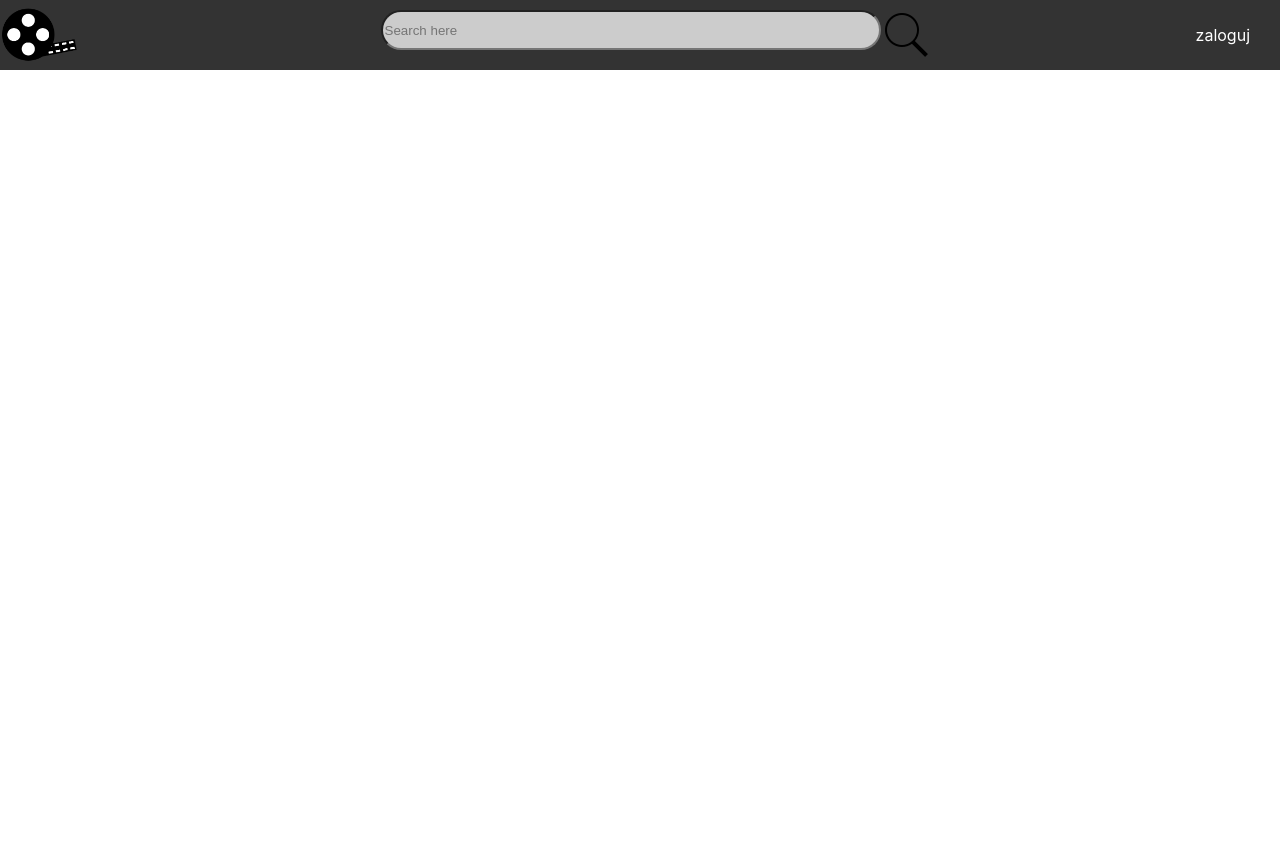
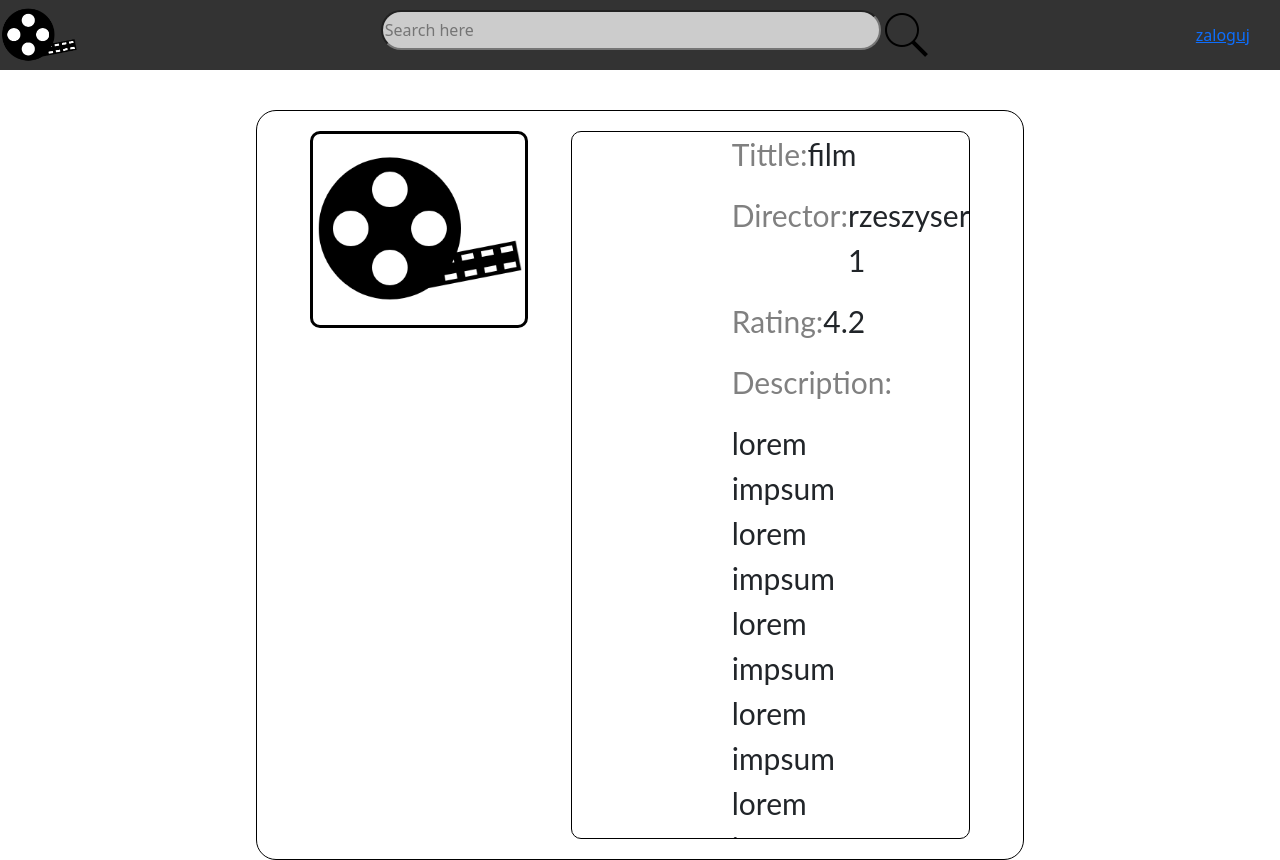
Before and after one commit to ldgeyexea/react_film_database, a React (Create React App) app: page /add in a window 1280 px wide. Before the commit this address had no page. Before the commit the page ends 800 px from the top, so only its background shows below. Built offline with nearby package versions, Linux system fonts and the light colour scheme.

Commit message:
components login register added

```diff
--- a/src/App.js
+++ b/src/App.js
@@ -5,6 +5,8 @@ import Searchbar from "./components/searchbar";
 import Dashboard from "./components/Dashboard";
 import UserPage from "./components/UserPage";
 import FilmPage from "./components/FilmPage";
+import Login from "./components/Login";
+import Register from "./components/Register";
 
 function App() {
     return (
@@ -14,6 +16,10 @@ function App() {
                 <Route path="/"         element=    {<Dashboard/>}>     </Route>
                 <Route path="/user"     element=    {<UserPage/>}>      </Route>
                 <Route path="/movie"    element=    {<FilmPage/>}>      </Route>
+                <Route path="/add"      element=    {<FilmPage/>}>      </Route>
+                <Route path="/signIn"   element=    {<Login/>}>      </Route>
+                <Route path="/SignUp"   element=    {<Register/>}>      </Route>
+
             </Routes>
         </StrictMode>
 
--- a/src/components/Dashboard.js
+++ b/src/components/Dashboard.js
@@ -11,12 +11,19 @@ class Dashboard extends React.Component {
 
     render() {
         return (
-            <div>
+            <div style={{margin:10}}>
                 <div className={"sectionContainer"}>
                     <h2 className="heading">Top Movies</h2>
                     <div className={"topMoveiesContainer"}>
 
                         <div className={"topMovies"}>
+                            <MovieCard title={"film1"} description={"opis1"} director={"piotr Dawid"}/>
+                            <MovieCard title={"film1"} description={"opis1"} director={"piotr Dawid"}/>
+                            <MovieCard title={"film1"} description={"opis1"} director={"piotr Dawid"}/>
+                            <MovieCard title={"film1"} description={"opis1"} director={"piotr Dawid"}/>
+                            <MovieCard title={"film1"} description={"opis1"} director={"piotr Dawid"}/>
+                            <MovieCard title={"film1"} description={"opis1"} director={"piotr Dawid"}/>
+                            <MovieCard title={"film1"} description={"opis1"} director={"piotr Dawid"}/>
                             <MovieCard title={"film1"} description={"opis1"} director={"piotr Dawid"}/>
                             <MovieCard title={"film1"} description={"opis1"} director={"piotr Dawid"}/>
                             <MovieCard title={"film1"} description={"opis1"} director={"piotr Dawid"}/>
@@ -37,6 +44,13 @@ class Dashboard extends React.Component {
                             <MovieCard title={"film1"} description={"opis1"} director={"piotr Dawid"}/>
                             <MovieCard title={"film1"} description={"opis1"} director={"piotr Dawid"}/>
                             <MovieCard title={"film1"} description={"opis1"} director={"piotr Dawid"}/>
+                            <MovieCard title={"film1"} description={"opis1"} director={"piotr Dawid"}/>
+                            <MovieCard title={"film1"} description={"opis1"} director={"piotr Dawid"}/>
+                            <MovieCard title={"film1"} description={"opis1"} director={"piotr Dawid"}/>
+                            <MovieCard title={"film1"} description={"opis1"} director={"piotr Dawid"}/>
+                            <MovieCard title={"film1"} description={"opis1"} director={"piotr Dawid"}/>
+                            <MovieCard title={"film1"} description={"opis1"} director={"piotr Dawid"}/>
+                            <MovieCard title={"film1"} description={"opis1"} director={"piotr Dawid"}/>
                         </div>
                     </div>
                 </div>
--- a/src/components/FilmPage.js
+++ b/src/components/FilmPage.js
@@ -9,10 +9,10 @@ class FilmPage extends React.Component {
 
         super(props);
         this.state = {
-            title:"Tytuł filmu:film",
-            director:" rzeszyser 1",
-            description:"lorem impsum  lorem impsum  lorem impsum  lorem impsum  lorem impsum  lorem impsum  lorem impsum  lorem impsum  lorem impsum  lorem impsum  lorem impsum  lorem impsum  lorem impsum ",
-            rating:4.2,
+            title: "film",
+            director: " rzeszyser 1",
+            description: "lorem impsum  lorem impsum  lorem impsum  lorem impsum  lorem impsum  lorem impsum  lorem impsum  lorem impsum  lorem impsum  lorem impsum  lorem impsum  lorem impsum  lorem impsum ",
+            rating: 4.2,
         }
     }
 
@@ -23,10 +23,25 @@ class FilmPage extends React.Component {
                     <img className={"filmPageImage"} src={placeholder}/>
                 </div>
                 <div className={"filmPageInfoContainer"}>
-                    <h3 className={"headingLeft"}>Tittle:{this.state.title}</h3>
-                    <h3 className={"headingLeft"}>Tittle:{this.state.director}</h3>
-                    <h3 className={"headingLeft"}>Tittle:{this.state.description}</h3>
-                    <h3 className={"headingLeft"}>Rating:{this.state.rating}</h3>
+                    <div className={"filmInfo"}>
+                        <p className={"filmSpecType"}>Tittle:</p>
+                        <p className={"filmSpec"}>{this.state.title}</p>
+                    </div>
+                    <div className={"filmInfo"}>
+                        <p className={"filmSpecType"}>Director:</p>
+                        <p className={"filmSpec"}>{this.state.director}</p>
+                    </div>
+                    <div className={"filmInfo"}>
+                        <p className={"filmSpecType"}>Rating:</p>
+                        <p className={"filmSpec"}>{this.state.rating}</p>
+                    </div>
+
+                    <div className={"filmInfo"} style={{display:"block"}}>
+                        <p className={"filmSpecType"}>Description:</p>
+                        <p className={"filmSpec"}>{this.state.description}</p>
+                    </div>
+
+
 
                 </div>
             </div>
--- /dev/null
+++ b/src/components/Login.js
@@ -0,0 +1,46 @@
+import React, {Component} from "react";
+import Card from "react-bootstrap/Card";
+import placeholder from "../res/logo1.png"
+import movieCardStyle from "../styles/movieCardStyles.css"
+import {Link} from "react-router-dom";
+import "bootstrap/dist/css/bootstrap.min.css"
+import loginStyles from "../styles/loginStyles.css"
+
+
+class Login extends Component{
+    constructor(props) {
+        super(props);
+        this.state = {
+            value: "zaloguj",
+        };
+    }
+    goToRegister()
+    {
+
+    }
+
+    render() {
+        return(
+            <div className={"container"}>
+                <form>
+                    <div className="form-group">
+                        <label htmlFor="exampleInputPassword1">Login</label>
+                        <input type="text" className="form-control" id="exampleInputPassword1"
+                               placeholder="login"/>
+                    </div>
+                    <div className="form-group">
+                        <label htmlFor="exampleInputPassword1">Password</label>
+                        <input type="password" className="form-control" id="exampleInputPassword1"
+                               placeholder="Password"/>
+                    </div>
+
+
+                    <Link to={"../"}> <button type="submit" className={"btn btn-primary"}>Login</button></Link>
+                    <Link to={"../SignUp"}> <button type="submit" className={"btn btn-primary button"}>I dont have account</button></Link>
+                </form>
+            </div>
+
+        );
+    }
+}
+export default Login;
--- /dev/null
+++ b/src/components/Register.js
@@ -0,0 +1,56 @@
+import React, {Component} from "react";
+import Card from "react-bootstrap/Card";
+import placeholder from "../res/logo1.png"
+import movieCardStyle from "../styles/movieCardStyles.css"
+import {Link} from "react-router-dom";
+import "bootstrap/dist/css/bootstrap.min.css"
+import loginStyles from "../styles/loginStyles.css"
+
+
+class Register extends Component{
+    constructor(props) {
+        super(props);
+        this.state = {
+            value: "zaloguj",
+        };
+    }
+    goToRegister()
+    {
+
+    }
+
+    render() {
+        return(
+            <div className={"container"}>
+                <form>
+                    <div className="form-group">
+                        <label htmlFor="exampleInputPassword1">Login</label>
+                        <input type="text" className="form-control" id="exampleInputPassword1"
+                               placeholder="login"/>
+                    </div>
+                    <div className="form-group">
+                        <label htmlFor="exampleInputPassword1">Password</label>
+                        <input type="password" className="form-control" id="exampleInputPassword1"
+                               placeholder="Password"/>
+                    </div>
+                    <div className="form-group">
+                        <label htmlFor="exampleInputPassword1">Login</label>
+                        <input type="text" className="form-control" id="exampleInputPassword1"
+                               placeholder="login"/>
+                    </div>
+                    <div className="form-group">
+                        <label htmlFor="exampleInputPassword1">Password</label>
+                        <input type="password" className="form-control" id="exampleInputPassword1"
+                               placeholder="Password"/>
+                    </div>
+
+
+                    <Link to={"../"}> <button type="submit" className={"btn btn-primary"}>Login</button></Link>
+
+                </form>
+            </div>
+
+        );
+    }
+}
+export default Register;
--- a/src/components/topBar.js
+++ b/src/components/topBar.js
@@ -40,7 +40,7 @@ class TopBar extends React.Component {
                     </div>
                 </div>
                 <div className="boxLogin" onClick={() => this.handleClick()}>
-                    {this.state.value==="zaloguj"? "zaloguj":<Link to={"user"}><img src={userIco}></img></Link>}
+                    {this.state.value==="zaloguj"? <Link to={"signIn"}>zaloguj</Link> :<Link to={"user"}><img src={userIco}></img></Link>}
                 </div>
             </div>
         );
--- a/src/styles/dashboardStyles.css
+++ b/src/styles/dashboardStyles.css
@@ -5,6 +5,7 @@
     padding: 10px;
     margin: auto;
     margin-top: 10px;
+
 }
 
 .topMovies {
@@ -18,6 +19,7 @@
     margin: auto;
     border-radius: 90px;
     background-color: #eeebeb;
+    padding: 30px;
 
 
 }
--- a/src/styles/filmPageStyles.css
+++ b/src/styles/filmPageStyles.css
@@ -1,6 +1,6 @@
-.filmContainer{
-    width: 80%;
-    margin:auto;
+.filmContainer {
+    width: 60%;
+    margin: auto;
     border: 1px solid black;
     border-radius: 20px;
     padding: 20px;
@@ -9,18 +9,43 @@
     display: flex;
     justify-content: space-evenly;
 }
-.filmPageImageContainer{
-    width:30%
+
+.filmPageImageContainer {
+    width: 30%
 
 }
+
 .filmPageImage {
     border: 3px solid black;
     border-radius: 10px;
     width: 100%;
 
 }
-.filmPageInfoContainer{
-    width: 60%;
+
+.filmPageInfoContainer {
+    border-radius: 10px;
+    width: 55%;
     border: 1px solid black;
-    padding: 20px;
+    padding: 0px 60px;
+    margin-left: 10px;
+    overflow: auto;
 }
+
+.filmInfo {
+
+    padding: 0px 100px;
+    display: flex;
+    justify-content: space-between;
+
+
+}
+.filmSpec {
+    font-family: Lato;
+    font-size: 30px;
+
+}
+.filmSpecType {
+    font-family: Lato;
+    font-size: 30px;
+    color: grey;
+}
--- /dev/null
+++ b/src/styles/loginStyles.css
@@ -0,0 +1,6 @@
+.container{
+    width: 40%;
+}
+.button{
+margin: 10px;
+}
```
